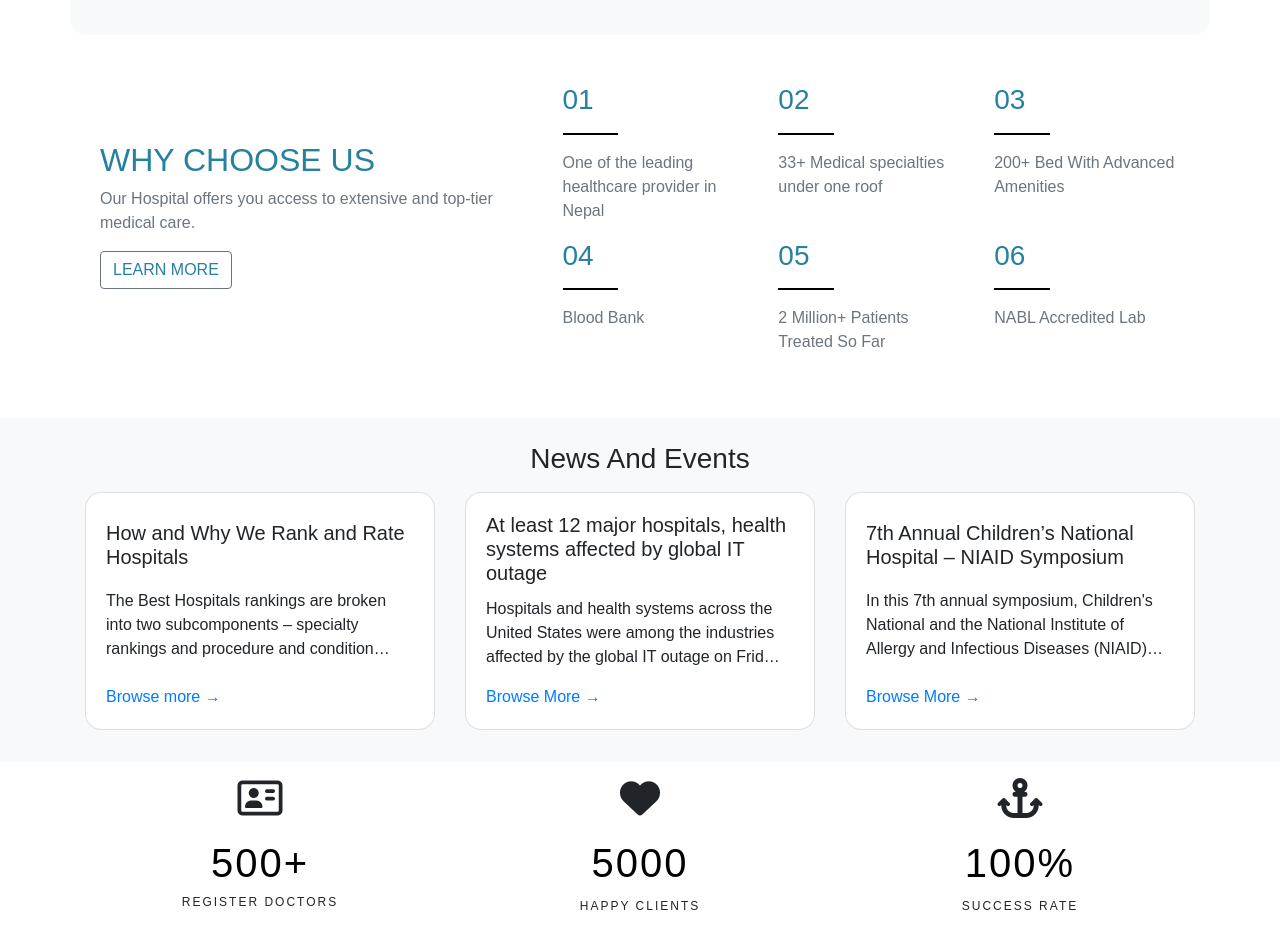
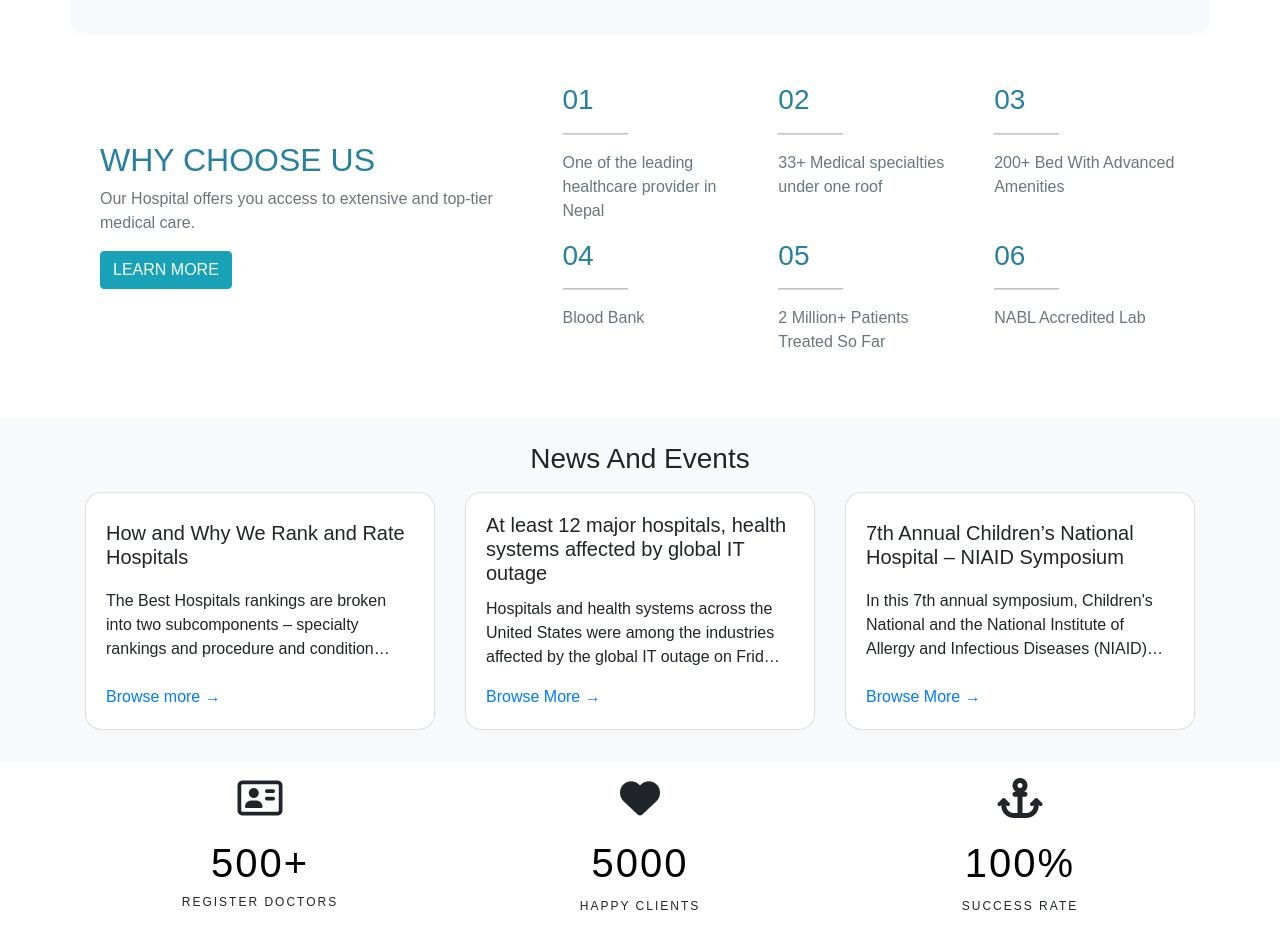
Before and after one commit to pracasupreti/neurohospital, a plain HTML site: page index.htm in a window 1280 px wide. Shown: the part 1360-2290 px from the top of the page. Drawn offline with nearby package versions, Linux system fonts and the light colour scheme.

Commit message:
update
-update horizontal line  color and width in css file
-update button class

```diff
--- a/assets/css/style.css
+++ b/assets/css/style.css
@@ -205,10 +205,10 @@ header {
 
 /* ============Why choose us section CSS============ */
 .line {
-  width: 30%;
+  width: 35%;
   text-align: center;
   height: 1px;
-  background-color: #000;
+  background-color: #d9d9d9;
 }
 .text-color{
   color: #2681a1;
--- a/index.htm
+++ b/index.htm
@@ -153,7 +153,7 @@
         <div class="col-lg-5  mb-4">
           <h2 class="text-color">WHY CHOOSE US</h2>
           <p class="text-muted">Our Hospital offers you access to extensive and top-tier medical care.</p>
-          <a href="about.htm" class="btn btn-outline-secondary learn-more-btn text-color">LEARN MORE</a>
+          <a href="about.htm" class="btn btn-info text-white learn-more-btn text-color">LEARN MORE</a>
         </div>
         <div class="col-lg-7">
           <div class="row features">
```
